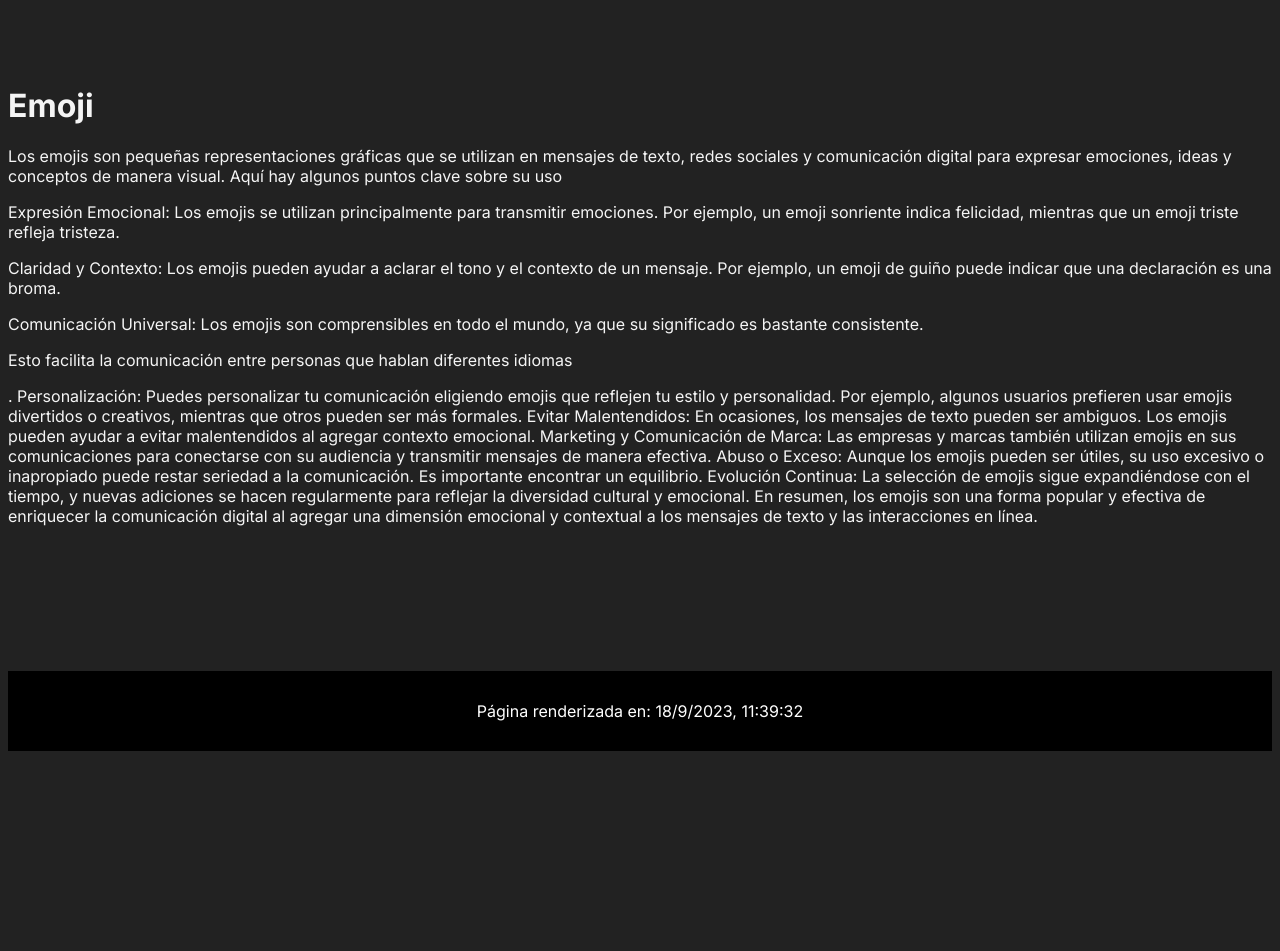
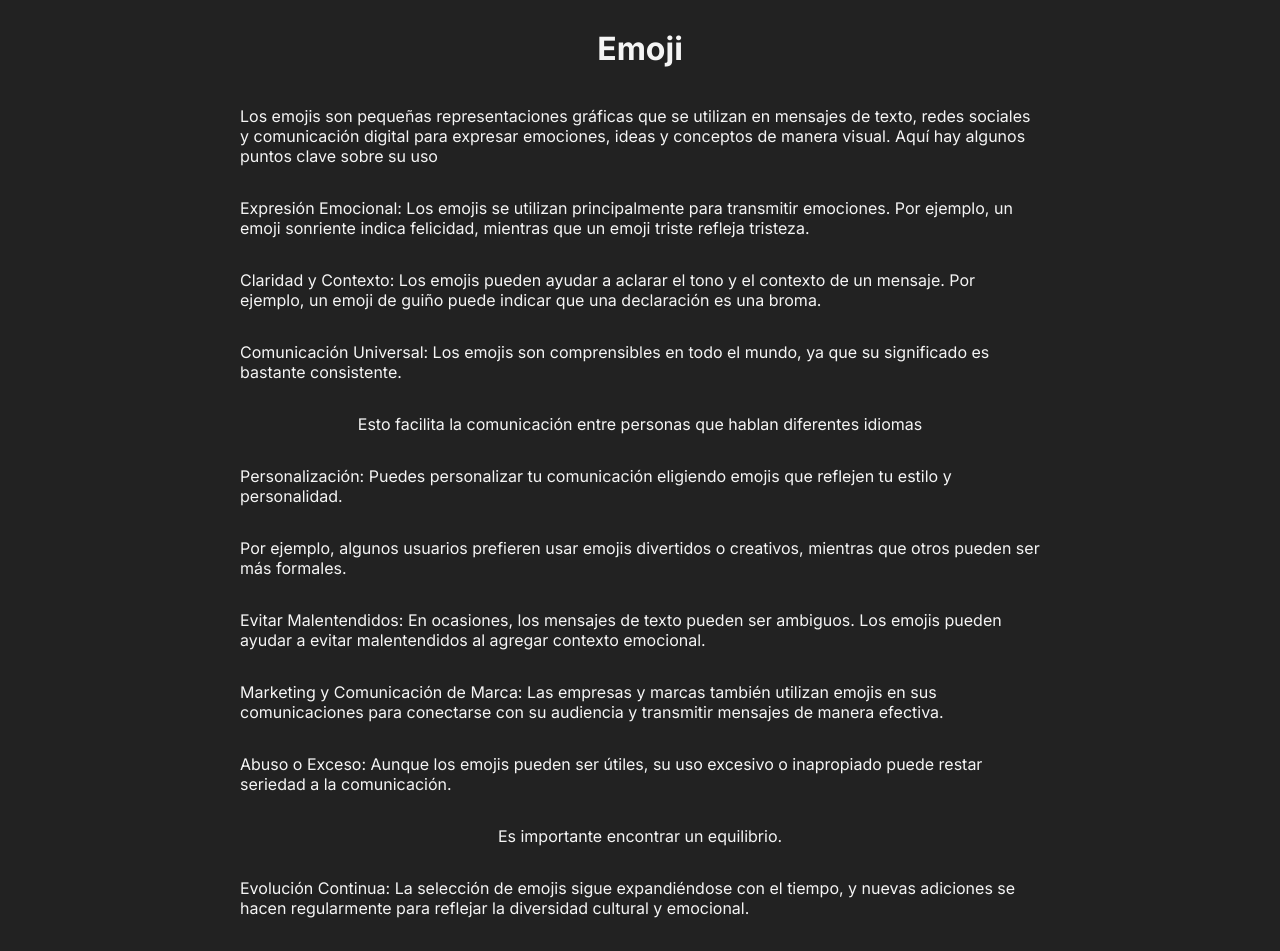
Before and after one commit to catharygr/aprendiendo-next-framework, a Next.js app: page /emoji in a window 1280 px wide. Shown: the top 951 px of the page. Before the commit the page ends 816 px from the top, so only its background shows below. Built offline with nearby package versions, Linux system fonts and the light colour scheme.

Commit message:
Trabajando con page de emoji

```diff
--- a/src/app/emoji/emoji.module.css
+++ b/src/app/emoji/emoji.module.css
@@ -0,0 +1,9 @@
+.container {
+  display: flex;
+  flex-wrap: wrap;
+  justify-content: center;
+  align-items: center;
+  margin: 0 auto;
+  max-width: 800px;
+  padding: 0 1rem;
+}
--- a/src/app/emoji/page.js
+++ b/src/app/emoji/page.js
@@ -31,22 +31,39 @@ export default function EmojiPage() {
         Esto facilita la comunicación entre personas que hablan diferentes
         idiomas
       </p>
-      . Personalización: Puedes personalizar tu comunicación eligiendo emojis
-      que reflejen tu estilo y personalidad. Por ejemplo, algunos usuarios
-      prefieren usar emojis divertidos o creativos, mientras que otros pueden
-      ser más formales. Evitar Malentendidos: En ocasiones, los mensajes de
-      texto pueden ser ambiguos. Los emojis pueden ayudar a evitar malentendidos
-      al agregar contexto emocional. Marketing y Comunicación de Marca: Las
-      empresas y marcas también utilizan emojis en sus comunicaciones para
-      conectarse con su audiencia y transmitir mensajes de manera efectiva.
-      Abuso o Exceso: Aunque los emojis pueden ser útiles, su uso excesivo o
-      inapropiado puede restar seriedad a la comunicación. Es importante
-      encontrar un equilibrio. Evolución Continua: La selección de emojis sigue
-      expandiéndose con el tiempo, y nuevas adiciones se hacen regularmente para
-      reflejar la diversidad cultural y emocional. En resumen, los emojis son
-      una forma popular y efectiva de enriquecer la comunicación digital al
-      agregar una dimensión emocional y contextual a los mensajes de texto y las
-      interacciones en línea.
+      <p>
+        Personalización: Puedes personalizar tu comunicación eligiendo emojis
+        que reflejen tu estilo y personalidad.
+      </p>
+      <p>
+        Por ejemplo, algunos usuarios prefieren usar emojis divertidos o
+        creativos, mientras que otros pueden ser más formales.{" "}
+      </p>
+      <p>
+        Evitar Malentendidos: En ocasiones, los mensajes de texto pueden ser
+        ambiguos. Los emojis pueden ayudar a evitar malentendidos al agregar
+        contexto emocional.
+      </p>
+      <p>
+        Marketing y Comunicación de Marca: Las empresas y marcas también
+        utilizan emojis en sus comunicaciones para conectarse con su audiencia y
+        transmitir mensajes de manera efectiva.
+      </p>
+      <p>
+        Abuso o Exceso: Aunque los emojis pueden ser útiles, su uso excesivo o
+        inapropiado puede restar seriedad a la comunicación.
+      </p>
+      <p>Es importante encontrar un equilibrio. </p>
+      <p>
+        Evolución Continua: La selección de emojis sigue expandiéndose con el
+        tiempo, y nuevas adiciones se hacen regularmente para reflejar la
+        diversidad cultural y emocional.
+      </p>
+      <p>
+        En resumen, los emojis son una forma popular y efectiva de enriquecer la
+        comunicación digital al agregar una dimensión emocional y contextual a
+        los mensajes de texto y las interacciones en línea.
+      </p>
     </div>
   );
 }
--- a/src/app/page.js
+++ b/src/app/page.js
@@ -35,7 +35,7 @@ export default function Home() {
           Toggle
         </Link>
         <br />
-        <Link className={styles.about} href={"/anime"}>
+        <Link className={styles.about} href={"/emoji"}>
           Emoji
         </Link>
       </div>
```
